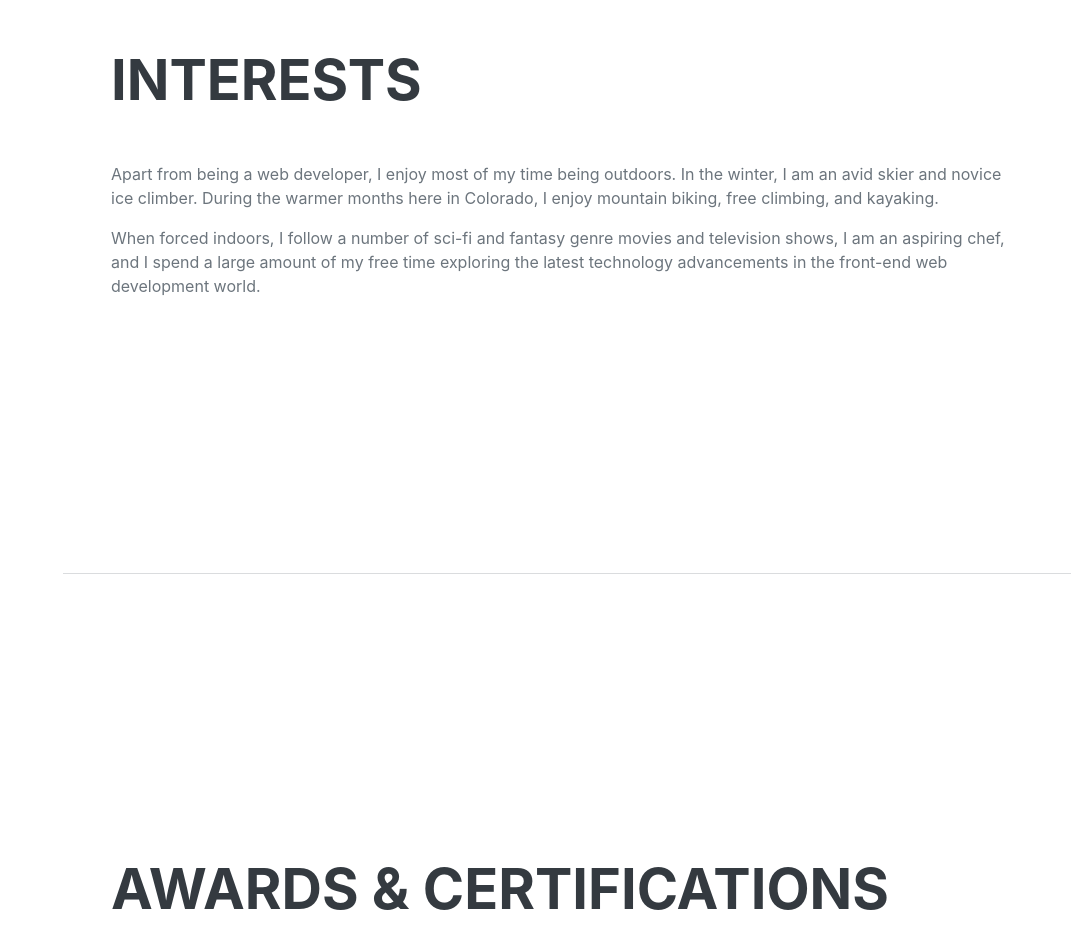
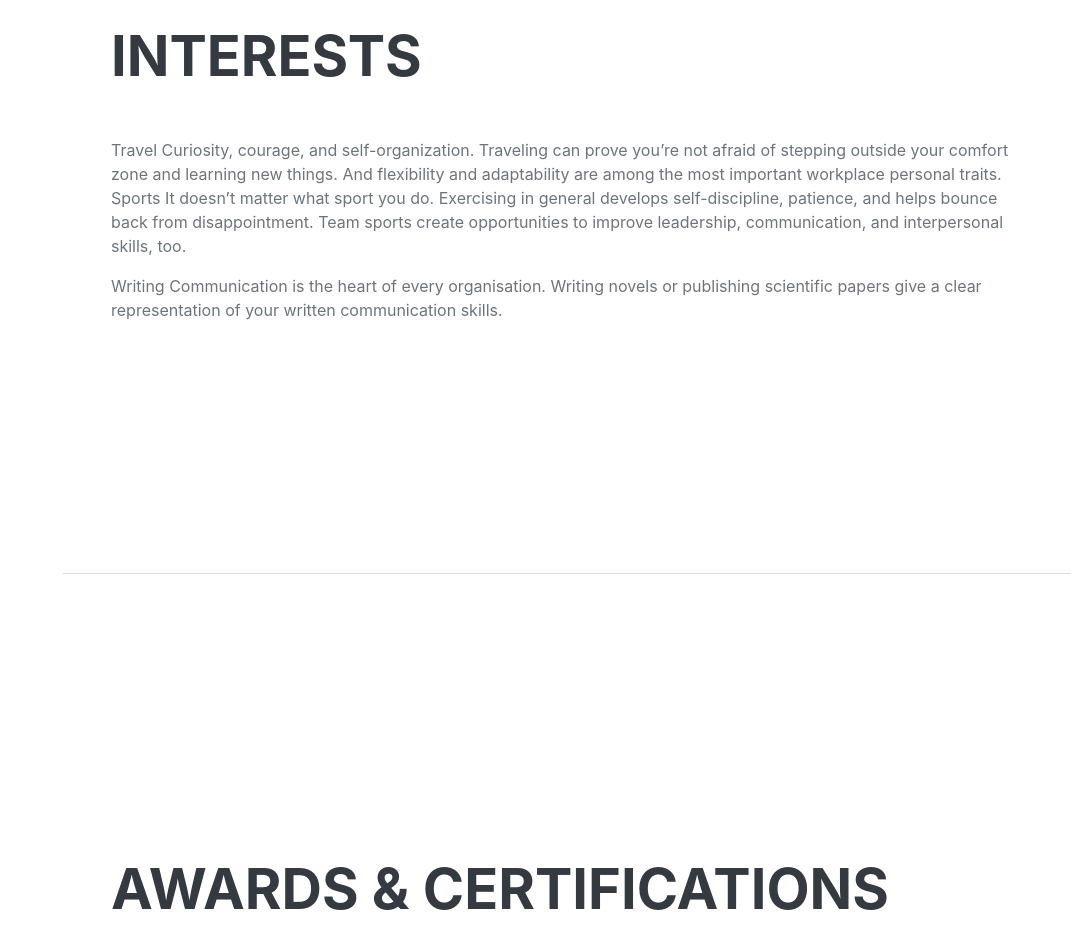
Before and after one commit to luckymogale64/mycv, a plain HTML site: page index.html in a window 1280 px wide. Shown: the part 4100-5038 px from the top of the page, without its empty margins (209-1280 px from the left). Drawn offline with nearby package versions, Linux system fonts and the light colour scheme; a web font is replaced by a local one.

Commit message:
interests

```diff
--- a/index.html
+++ b/index.html
@@ -185,12 +185,12 @@
         <section class="resume-section" id="interests">
             <div class="resume-section-content">
                 <h2 class="mb-5">Interests</h2>
-                <p>Apart from being a web developer, I enjoy most of my time being outdoors. In the winter, I am an avid
-                    skier and novice ice climber. During the warmer months here in Colorado, I enjoy mountain biking,
-                    free climbing, and kayaking.</p>
-                <p class="mb-0">When forced indoors, I follow a number of sci-fi and fantasy genre movies and television
-                    shows, I am an aspiring chef, and I spend a large amount of my free time exploring the latest
-                    technology advancements in the front-end web development world.</p>
+                <p>Travel
+                    Curiosity, courage, and self-organization. Traveling can prove you’re not afraid of stepping outside your comfort zone and learning new things. And flexibility and adaptability are among the most important workplace personal traits.
+                    Sports
+                    It doesn’t matter what sport you do. Exercising in general develops self-discipline, patience, and helps bounce back from disappointment. Team sports create opportunities to improve leadership, communication, and interpersonal skills, too.</p>
+                <p class="mb-0"> Writing
+                    Communication is the heart of every organisation. Writing novels or publishing scientific papers give a clear representation of your written communication skills.</p>
             </div>
         </section>
         <hr class="m-0" />
```
